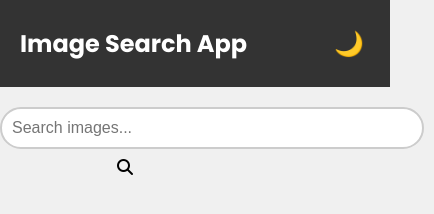
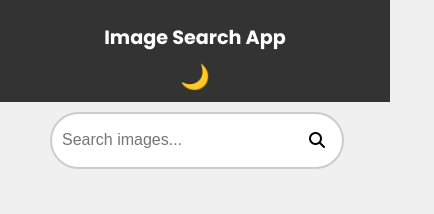
Before and after one commit to Namiranish/Image-Search-JS, a plain HTML site: page index.html in a window 390 px wide. Shown: the whole page, 434 px wide, since content can reach past the window. Drawn offline with Linux system fonts and the light colour scheme; a web font is replaced by a local one.

Commit message:
made responsive

```diff
--- a/style.css
+++ b/style.css
@@ -42,6 +42,7 @@ header h1 {
     border: 2px solid #ccc;
     border-radius: 30px;
     margin-right: 10px;
+    transition: width 0.3s ease;
 }
 
 .search-button {
@@ -79,7 +80,7 @@ header h1 {
 .image-card img {
     width: 100%;
     height: 100%;
-    object-fit: cover; /* Ensures the image covers the container proportionally */
+    object-fit: cover;
     display: block;
     transition: transform 0.3s ease;
 }
@@ -136,3 +137,66 @@ body.dark-mode .load-more-btn {
 body.dark-mode .dark-mode-btn {
     color: yellow;
 }
+
+/* Responsive Styles */
+@media (max-width: 768px) {
+    header {
+        flex-direction: column;
+        text-align: center;
+    }
+
+    header h1 {
+        margin-bottom: 10px;
+    }
+#search-form{
+    display: flex;
+}
+    .search-container {
+        margin: 10px 0;
+       padding-left: 50px;
+    }
+
+    .search-input {
+
+        width: 100%;
+        max-width: 90%;
+        margin: 0 auto;
+    }
+
+    .search-button {
+        position: static;
+        margin: 10px auto;
+        display: block;
+        position: relative;
+        right: 50px;
+    }
+
+    .images-container {
+        grid-template-columns: repeat(2, 1fr);
+        gap: 15px;
+    }
+}
+
+@media (max-width: 480px) {
+    header {
+        padding: 10px;
+    }
+
+    header h1 {
+        font-size: 1.2rem;
+    }
+
+    .search-input {
+        width: 100%;
+        max-width: 95%;
+    }
+
+    .images-container {
+        grid-template-columns: 1fr;
+        gap: 10px;
+    }
+
+    .load-more-btn {
+        width: 80%;
+    }
+}
```
